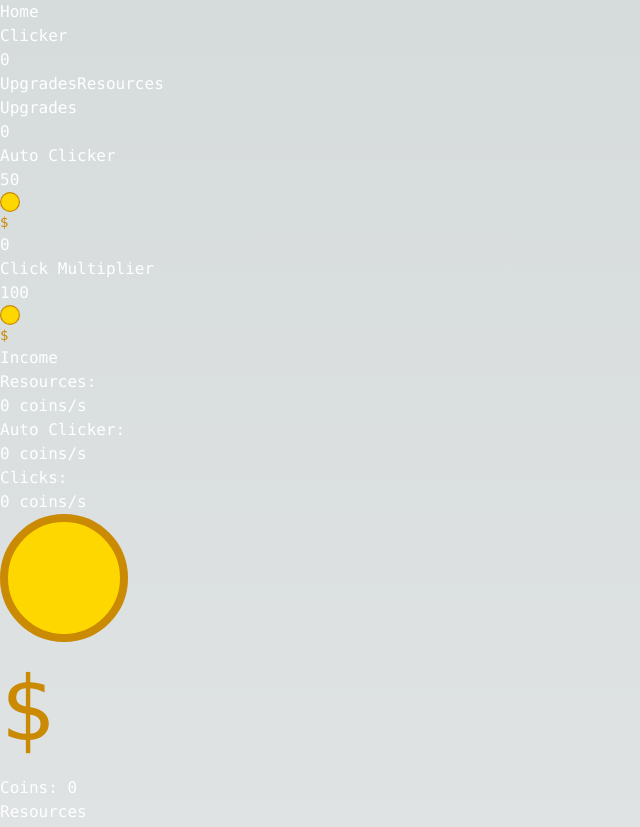
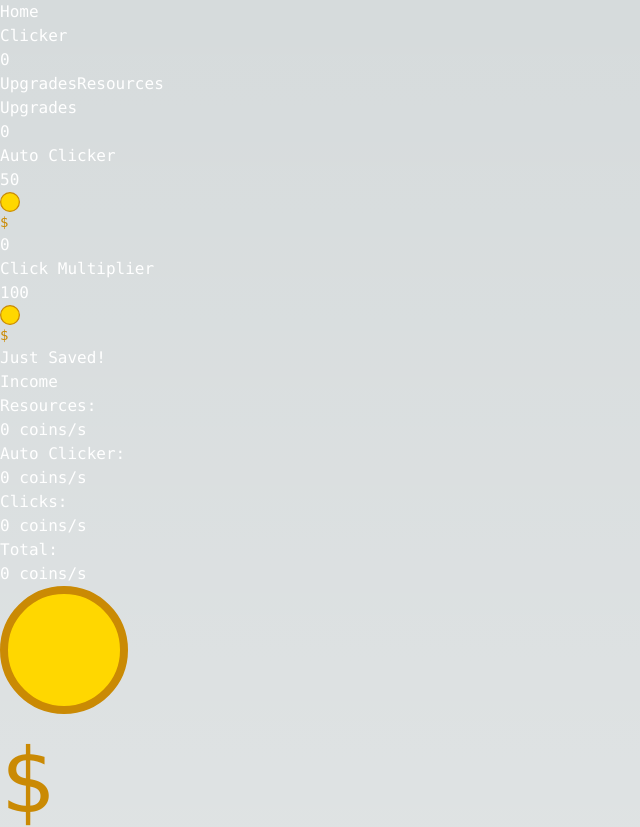
Before and after one commit to ThorGalli/thor-portfolio, a Next.js app: page /clicker in a window 1280 px wide. Shown: the top 827 px of the page, without its empty margins (0-640 px from the left). Built offline with nearby package versions, Linux system fonts and the light colour scheme.

Commit message:
Add save and load game features

```diff
--- a/src/components/coins/mainCoin.tsx
+++ b/src/components/coins/mainCoin.tsx
@@ -2,6 +2,7 @@
 import { useGameContext } from '@/contexts/useGameContext'
 import useMathUtils from '@/utils/useMathUtils'
 import BaseCoin from './baseCoins'
+import SaveGameButton from '../settings/saveGameButton'
 
 export default function MainCoin() {
   const { passiveIncome, autoIncome, totalCoins, clicksIncome, clickCoin } =
@@ -11,8 +12,11 @@ export default function MainCoin() {
   function handleClick() {
     clickCoin()
   }
+
+  const totalIncome = passiveIncome + autoIncome + clicksIncome
   return (
-    <div className="flex transform flex-col items-center justify-start gap-5">
+    <div className="flex transform flex-col items-center justify-start gap-2">
+      <SaveGameButton />
       <div className="flex w-full justify-center">
         <p className="text-yellow-200">Income</p>
       </div>
@@ -27,6 +31,10 @@ export default function MainCoin() {
         <p>Clicks:&nbsp;</p>
         <p>{short(clicksIncome, 2)} coins/s</p>
       </div>
+      <div className="flex w-full justify-between border-t border-yellow-200 pt-2">
+        <p>Total:&nbsp;</p>
+        <p>{short(totalIncome, 2)} coins/s</p>
+      </div>
       <div
         id="coin"
         onClick={handleClick}
--- /dev/null
+++ b/src/components/settings/saveGameButton.tsx
@@ -0,0 +1,38 @@
+'use client'
+
+import { useGameContext } from '@/contexts/useGameContext'
+
+export default function SaveGameButton() {
+  const { loading, saveGame, lastSaveTime } = useGameContext()
+  const timeSinceLastSave = (performance.now() - lastSaveTime) / 1000
+
+  const saveInterval = 30
+  const canSaveAgain = timeSinceLastSave > saveInterval
+
+  const width =
+    timeSinceLastSave > saveInterval
+      ? 0
+      : (timeSinceLastSave / saveInterval) * 100
+
+  const buttonClass =
+    canSaveAgain || loading
+      ? ' text-yellow-400 cursor-pointer hover:text-yellow-200 bg-yellow-700 border-yellow-900 hover:bg-yellow-600'
+      : ' text-teal-200 bg-slate-700 border-slate-800 cursor-not-allowed'
+  return (
+    <button
+      className={
+        'relative h-fit overflow-hidden rounded-md border-2 px-2 ' + buttonClass
+      }
+      onClick={saveGame}
+    >
+      <div
+        className={'absolute left-0 z-10 h-full bg-slate-800 transition-all'}
+        style={{ width: `${width}%` }}
+      ></div>
+      <p className="relative z-20">
+        {loading && 'Loading...'}
+        {!loading && canSaveAgain ? 'Save Game' : 'Just Saved!'}
+      </p>
+    </button>
+  )
+}
--- a/src/contexts/useGameContext.tsx
+++ b/src/contexts/useGameContext.tsx
@@ -1,6 +1,7 @@
 import { Buyable } from '@/data/buyable'
 import { Item, ShopItems, shopItems } from '@/data/items'
-import { ShopUpgrades, Upgrade, shopUgrades } from '@/data/upgrades'
+import { ShopUpgrades, shopUgrades } from '@/data/upgrades'
+import { parseCookies, setCookie } from 'nookies'
 import React, {
   createContext,
   useCallback,
@@ -12,6 +13,8 @@ import React, {
 } from 'react'
 
 type GameContextProps = {
+  loading: boolean
+  lastSaveTime: number
   items: ShopItems
   upgrades: ShopUpgrades
   buy: (buyable: Buyable) => void
@@ -21,6 +24,7 @@ type GameContextProps = {
   autoIncome: number
   clicksIncome: number
   clickCoin: () => void
+  saveGame: () => void
 }
 
 type Coins = {
@@ -31,6 +35,8 @@ type Coins = {
 }
 
 export const GameContext = createContext<GameContextProps>({
+  loading: true,
+  lastSaveTime: 0,
   items: {},
   upgrades: {},
   buy: () => null,
@@ -40,11 +46,13 @@ export const GameContext = createContext<GameContextProps>({
   autoIncome: 0,
   clicksIncome: 0,
   clickCoin: () => null,
+  saveGame: () => null,
 })
 
 const gameFPS = 30
 
 export const GameProvider = ({ children }: { children: React.ReactNode }) => {
+  const [loading, setLoading] = useState(true)
   const [items, setItems] = useState<ShopItems>(shopItems)
   const [upgrades, setUpgrades] = useState<ShopUpgrades>(shopUgrades)
   const [clicksIncome, setClicksIncome] = useState(0)
@@ -52,6 +60,7 @@ export const GameProvider = ({ children }: { children: React.ReactNode }) => {
   const [lastClickTime, setLastClickTime] = useState(performance.now())
   const [lastFrameTime, setLastFrameTime] = useState(performance.now())
   const [lastClickUpdate, setLastClickUpdate] = useState(performance.now())
+  const [lastSaveTime, setLastSaveTime] = useState(performance.now())
   const [last5Clicks, setLast5Clicks] = useState<number[]>([0, 0, 0, 0, 0])
   const [coins, updateCoins] = useReducer(
     (prev: Coins, next: Partial<Coins>) => {
@@ -116,9 +125,9 @@ export const GameProvider = ({ children }: { children: React.ReactNode }) => {
     }, 0)
   }, [items])
 
-  function updateIncome() {
-    const currentTime = performance.now()
+  function updateIncome(currentTime: number) {
     const clicksCoins = estimateClicksIncome(currentTime)
+
     setClicksIncome(clicksCoins)
     setLastFrameTime(currentTime)
 
@@ -129,7 +138,12 @@ export const GameProvider = ({ children }: { children: React.ReactNode }) => {
       fromIncome: coins.fromIncome + incomeCoins,
       fromAuto: coins.fromAuto + autoCoins,
     })
+  }
 
+  function update() {
+    const currentTime = performance.now()
+    updateIncome(currentTime)
+    checkForSave(currentTime)
     setFrameSwitch(!frameSwitch)
   }
 
@@ -176,13 +190,59 @@ export const GameProvider = ({ children }: { children: React.ReactNode }) => {
 
   useEffect(() => {
     const timeOutID = setTimeout(() => {
-      requestAnimationFrame(updateIncome)
+      requestAnimationFrame(update)
     }, 1000 / gameFPS)
     return () => {
       clearTimeout(timeOutID)
     }
     // eslint-disable-next-line react-hooks/exhaustive-deps
   }, [frameSwitch])
+
+  function checkForSave(currentTime: number) {
+    if (currentTime - lastSaveTime > 1000 * 60 * 5) {
+      setLastSaveTime(currentTime)
+      saveGame()
+    }
+  }
+
+  const saveGame = useCallback(() => {
+    const saveData = {
+      items,
+      upgrades,
+      coins,
+      saveTime: performance.now(),
+    }
+    setCookie(null, 'thor-cookie-saveData', JSON.stringify(saveData), {
+      maxAge: 12 * 30 * 24 * 60 * 60,
+      path: '/',
+      sameSite: 'Strict',
+    })
+    setLastSaveTime(performance.now())
+  }, [items, upgrades, coins])
+
+  function loadGame() {
+    const cookies = parseCookies(null)
+    const saveData = cookies['thor-cookie-saveData']
+    if (!saveData) {
+      setLoading(false)
+      return
+    }
+    const parsedData = JSON.parse(saveData)
+    const {
+      items: savedItems,
+      upgrades: savedUpgrades,
+      coins: savedCoins,
+    } = parsedData
+    setItems(savedItems)
+    setUpgrades(savedUpgrades)
+    updateCoins(savedCoins)
+    setLoading(false)
+  }
+
+  // loadData
+  useEffect(() => {
+    loadGame()
+  }, [])
 
   const displayIncome = Math.round(passiveIncome * 100) / 100
 
@@ -199,6 +259,8 @@ export const GameProvider = ({ children }: { children: React.ReactNode }) => {
 
   const contextValues = useMemo(
     () => ({
+      loading,
+      lastSaveTime,
       items,
       upgrades,
       passiveIncome: displayIncome,
@@ -208,8 +270,11 @@ export const GameProvider = ({ children }: { children: React.ReactNode }) => {
       getAdjustedPrice,
       totalCoins,
       clickCoin,
+      saveGame,
     }),
     [
+      loading,
+      lastSaveTime,
       items,
       upgrades,
       displayIncome,
@@ -219,6 +284,7 @@ export const GameProvider = ({ children }: { children: React.ReactNode }) => {
       getAdjustedPrice,
       totalCoins,
       clickCoin,
+      saveGame,
     ],
   )
 
--- a/src/layouts/clicker.tsx
+++ b/src/layouts/clicker.tsx
@@ -4,15 +4,18 @@ import MainCoin from '@/components/coins/mainCoin'
 import ItemList from '@/components/shops/itemList'
 import UpgradeList from '@/components/shops/upgradeList'
 import Drawer from '@/components/navigation/drawer'
+import { useGameContext } from '@/contexts/useGameContext'
 
 export default function ClickerGame() {
   const [upgradeDrawerOpen, setUpgradeDrawerOpen] = useState(false)
   const [itemDrawerOpen, setItemDrawerOpen] = useState(false)
   const drawerButtonClass =
-    'h-fit rounded-md border-2 border-yellow-800 px-2 py-4 text-yellow-200'
+    'h-fit rounded-[14px] border-4 border-yellow-800 px-2 py-4 text-yellow-200 bg-yellow-700'
+
+  const { loading } = useGameContext()
 
   return (
-    <div className="flex flex-col">
+    <div className="flex flex-col gap-2">
       <div className="flex justify-between lg:hidden">
         <button
           className={drawerButtonClass}
@@ -29,14 +32,20 @@ export default function ClickerGame() {
       </div>
       <div className="flex justify-around gap-5 lg:flex-row">
         <div className="hidden flex-col gap-2 lg:flex">
-          <p className="h-fit rounded-md border-2 border-yellow-800 px-2 py-4 text-yellow-200">
+          <p className="h-fit rounded-[14px] border-8 border-slate-800 bg-slate-950 px-2 py-4 text-center text-yellow-200">
             Upgrades
           </p>
           <UpgradeList />
         </div>
-        <MainCoin />
+        {loading ? (
+          <div className="flex flex-col items-center justify-center">
+            <p className="text-yellow-200">Loading...</p>
+          </div>
+        ) : (
+          <MainCoin />
+        )}
         <div className="hidden flex-col gap-2 lg:flex">
-          <p className="h-fit rounded-md border-2 border-yellow-800 px-2 py-4 text-yellow-200">
+          <p className="h-fit rounded-[14px] border-8 border-slate-800 bg-slate-950 px-2 py-4 text-center text-yellow-200">
             Resources
           </p>
           <ItemList />
```
